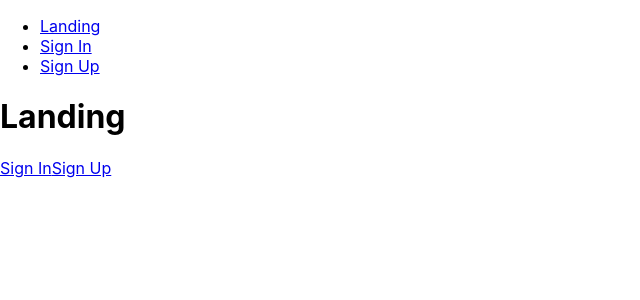
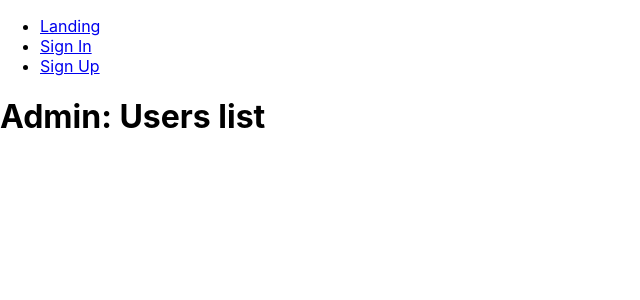
Before and after one commit to leshill/firebase-authn-authz-tutorial, a React (Create React App) app: page /admin in a window 1280 px wide. Before the commit this address led to /landing. Shown: the top 300 px of the page, without its empty margins (0-640 px from the left). Built offline with nearby package versions, Linux system fonts and the light colour scheme; no server answers.

Commit message:
Basic <Admin> component wired into <Navigation>

```diff
--- /dev/null
+++ b/src/Admin.tsx
@@ -0,0 +1,9 @@
+import React from "react";
+
+const Admin: React.FC = () => {
+  return (
+    <h1>Admin: Users list</h1>
+  );
+};
+
+export default Admin;
--- a/src/App.tsx
+++ b/src/App.tsx
@@ -3,6 +3,7 @@
 import { Provider } from "react-redux";
 
 import store from "store";
+import Admin from "Admin";
 import Navigation from "Navigation";
 import Home from "Home";
 import Landing from "Landing";
@@ -29,6 +30,7 @@
                   <Route exact path="/landing" component={Landing}/>
                   <Route exact path="/sign-in" component={SignIn}/>
                   <Route exact path="/sign-up" component={SignUp}/>
+                  <Route exact path="/admin" component={Admin}/>
                   <Redirect from="/*" to="/landing"/>
                 </Switch>
               </div>
--- a/src/Navigation.tsx
+++ b/src/Navigation.tsx
@@ -23,6 +23,11 @@
       <li>
         <Link to="/landing">
           Landing
+        </Link>
+      </li>
+      <li>
+        <Link to="/admin">
+          Admin
         </Link>
       </li>
       <li>
```
